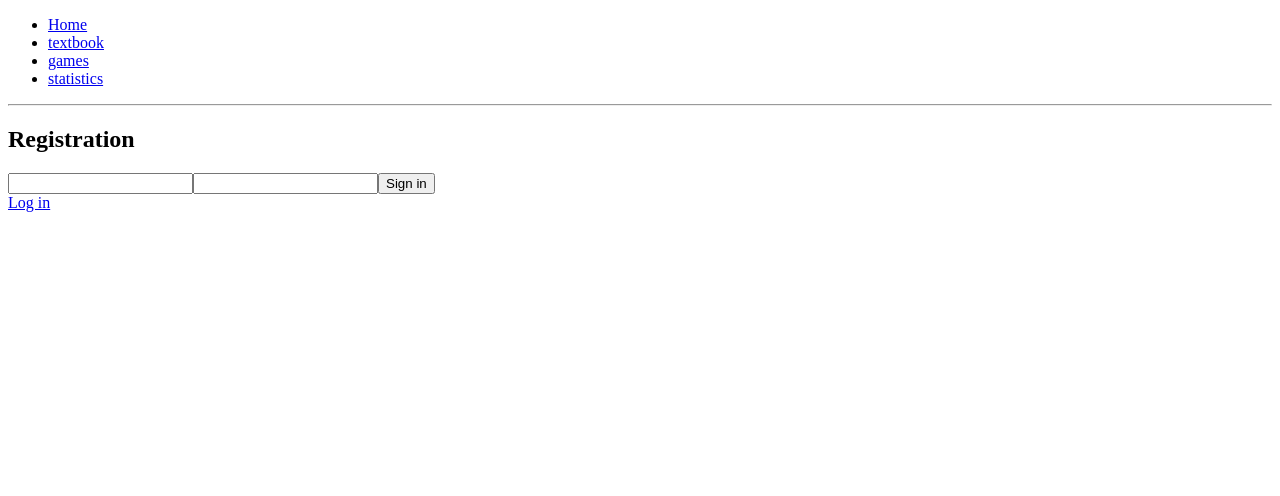
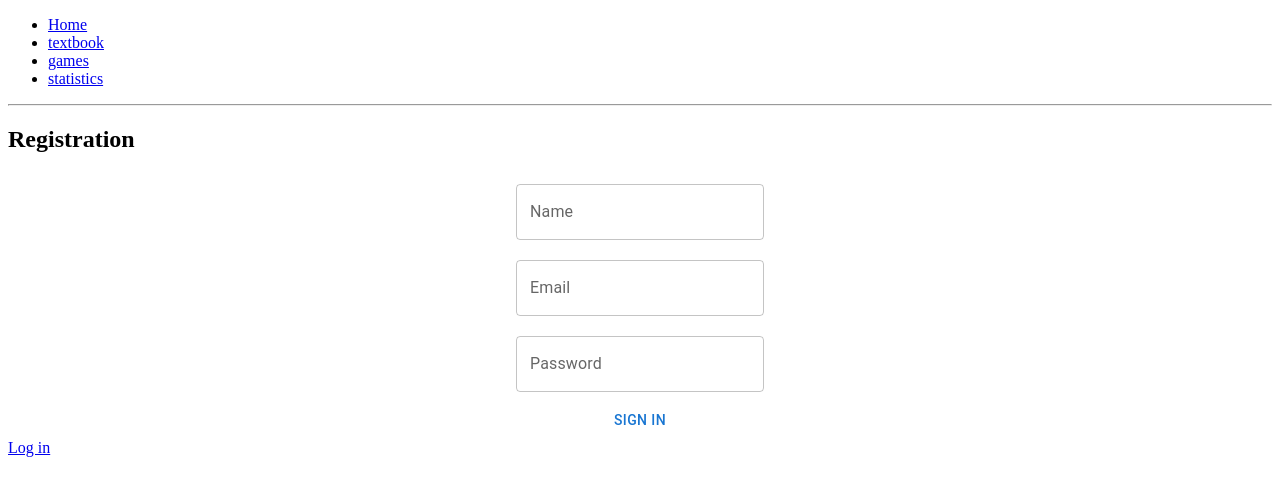
Before and after one commit to ElenaPogodaeva/rslang, a React app: page /registration in a window 1280 px wide. Shown: the top 496 px of the page. Built offline with nearby package versions, Linux system fonts and the light colour scheme.

Commit message:
feat:: initial autorization

```diff
--- a/package.json
+++ b/package.json
@@ -10,6 +10,9 @@
   },
   "license": "MIT",
   "dependencies": {
+    "@emotion/react": "^11.7.1",
+    "@emotion/styled": "^11.6.0",
+    "@mui/material": "^5.4.1",
     "@reduxjs/toolkit": "^1.7.2",
     "@types/classnames": "^2.3.1",
     "@types/react": "^17.0.38",
--- a/src/App.tsx
+++ b/src/App.tsx
@@ -15,11 +15,11 @@ function App() {
       <Navigation />
       <Routes>
         <Route path="/" element={<HomePage />} />
-        <Route path="/login" element={<LoginPage />} />
-        <Route path="/registration" element={<RegistrationPage />} />
-        <Route path="/textbook" element={<TextbookPage />} />
-        <Route path="/games" element={<GamesPage />} />
-        <Route path="/statistics" element={<StatisticsPage />} />
+        <Route path="login" element={<LoginPage />} />
+        <Route path="registration" element={<RegistrationPage />} />
+        <Route path="textbook" element={<TextbookPage />} />
+        <Route path="games" element={<GamesPage />} />
+        <Route path="statistics" element={<StatisticsPage />} />
       </Routes>
     </BrowserRouter>
   )
--- /dev/null
+++ b/src/components/Form/LoginForm.scss
@@ -0,0 +1,9 @@
+.controlsWrapper {
+  display: flex;
+  flex-direction: column;
+  align-items: center;
+
+  &__control {
+    margin: 10px;
+  }
+}
--- a/src/components/Form/Form.tsx
+++ b/src/components/Form/loginForm.tsx
@@ -6,7 +6,7 @@ import { useSelector } from "react-redux";
 
 interface FormProps {
   title: string;
-  handleClick: (user: {email: string, pass: string}) => void;
+  handleClick: (user: {email: string, password: string}) => void;
 }
 
 let validationSchema = yup.object().shape({
@@ -14,9 +14,10 @@ let validationSchema = yup.object().shape({
   email: yup.string().required().email().typeError('insert correct email'),
 });
 
-const FormInput = ({field, meta}: FieldProps) => {
+const FormInput = ({field, meta, name}: FieldProps & {name: string}) => {
 
   return <label>
+    {name}
   {meta.touched && meta.error && (
      <div>{meta.error}</div>
   )}
@@ -24,25 +25,25 @@ const FormInput = ({field, meta}: FieldProps) => {
 </label>
 }
 
-export const AuthicationForm: FC<FormProps> = ({title, handleClick}) => {
+export const LoginForm: FC<FormProps> = ({title, handleClick}) => {
   const user = useSelector((state: any) => state.user)
 
   return (
-    <Formik onSubmit={handleClick} initialValues={{email: '', pass: ''}} validationSchema={validationSchema}>
+    <Formik onSubmit={handleClick} initialValues={{email: '', password : ''}} validationSchema={validationSchema}>
       <Form>
         <Field
           type="email"
           name="email"
           placeholder="email"
         >
-          {(props:FieldProps) => <FormInput {...props}/>}
+          {(props:FieldProps) => <FormInput {...props} name={'Email'}/>}
         </Field>
         <Field
           type="password"
           name="password"
           placeholder="password"
         >
-          {(props:FieldProps) => <FormInput {...props}/>}
+          {(props:FieldProps) => <FormInput {...props} name={'Password'}/>}
         </Field>
         <button type="submit">
           {title}
--- /dev/null
+++ b/src/components/Form/regForm.tsx
@@ -0,0 +1,63 @@
+import React from "react";
+import {Formik, Form, Field, FieldProps} from 'formik';
+import * as yup from 'yup';
+import { FC } from "react";
+import { useSelector } from "react-redux";
+import { FormInput } from '../ui-kit';
+import { Button } from '@mui/material';
+import style from './LoginForm.scss';
+
+interface FormProps {
+  title: string;
+  handleClick: (user: {name: string, email: string, password: string}) => void;
+}
+
+let validationSchema = yup.object().shape({
+  password: yup.string().required('fffff').length(8, 'э ауауцацац'),
+  email: yup.string().required('ssssssss').email('dfefefefefeefefef'),
+  name: yup.string().required(),
+});
+
+export const RegForm: FC<FormProps> = ({title, handleClick}) => {
+  const user = useSelector((state: any) => state.user)
+
+  return (
+    <Formik onSubmit={handleClick} initialValues={{name: '', email: '', password : ''}} validationSchema={validationSchema}>
+      <Form>
+      <div className={style.controlsWrapper}>
+        <div className={style.controlsWrapper__control}>
+        <Field
+            type="text"
+            name="name"
+            placeholder="name"
+          >
+            {(props:FieldProps) => <FormInput label="Name" id={"name"} {...props}/>}
+          </Field>
+        </div>
+          <div className={style.controlsWrapper__control}>
+          <Field
+            type="email"
+            name="email"
+            placeholder="email"
+          >
+            {(props:FieldProps) => <FormInput label="Email" id={"email"} {...props}/>}
+          </Field>
+          </div>
+          <div  className={style.controlsWrapper__control}>
+          <Field
+            type="password"
+            name="password"
+            placeholder="password"
+          >
+            {(props:FieldProps) => <FormInput label="Password" id={"password"} {...props}/>}
+          </Field>
+          </div>
+
+          <Button type="submit" className={style.controlsWrapper__control}>
+            {title}
+          </Button>
+      </div>
+      </Form>
+    </Formik>
+  )
+}
--- /dev/null
+++ b/src/components/ui-kit/FormInput/FormInput.tsx
@@ -0,0 +1,20 @@
+
+import React, { useMemo } from "react";
+import { FieldProps } from 'formik';
+import { TextField, TextFieldProps } from '@mui/material';
+
+export const FormInput = ({field, meta, label, variant = 'outlined', id}: FieldProps & TextFieldProps) => {
+  const errorText = useMemo(
+    () => (meta.touched && meta.error) ? meta.error : '',
+    [meta.touched, meta.error]
+  );
+
+  return (<TextField
+    label={label}
+    variant={variant}
+    id={id}
+    error={Boolean(meta.touched && meta.error)}
+    helperText={errorText}
+    {...field}
+    />)
+}
--- /dev/null
+++ b/src/components/ui-kit/index.ts
@@ -0,0 +1 @@
+export * from './FormInput/FormInput';
--- a/src/pages/authorization/login.tsx
+++ b/src/pages/authorization/login.tsx
@@ -1,14 +1,14 @@
 import React from "react";
 import { Link } from "react-router-dom";
-import { AuthicationForm } from "../../components/Form/Form";
+import { LoginForm } from "../../components/Form/loginForm";
 import { useAppDispatch } from "../../hooks/redux-hooks";
 import { setUser } from "store/slices/userSlice";
 
 const LoginPage = () => {
   const dispatch = useAppDispatch();
 
-  const handleLogin = (user: {email: string, pass: string}, props?: any) => {
-    props.validateForm()
+  const handleLogin = (user: {email: string, password: string}, props?: any) => {
+    props.validateForm();
     console.log(props)
     console.log('Log in')
   }
@@ -16,7 +16,7 @@ const LoginPage = () => {
   return (
     <div>
       <h2>Log in</h2>
-      <AuthicationForm
+      <LoginForm
         title="Log in"
         handleClick={handleLogin}
       />
--- a/src/pages/authorization/registration.tsx
+++ b/src/pages/authorization/registration.tsx
@@ -1,15 +1,16 @@
-import { AuthicationForm } from "../../components/Form/Form";
 import React from "react";
 import { Link } from "react-router-dom";
+import { RegForm } from "../../components/Form/regForm";
 
 const RegistrationPage = () => {
-/*  const handleReg = (email: string, password: string) => {
 
-    console.log('Reg')
-  }*/
+  const [isFetching, setFetching] = React.useState(false);
+  const [errorMessage, setErrorMessage] = React.useState('');
 
   const createUser = React.useCallback(async (user: any) => {
-    const rawResponse = await fetch('https://<your-app-name>.herokuapp.com/users', {
+    setFetching(true);
+    try {
+      const rawResponse = await fetch('https://rslang-team54.herokuapp.com/users', {
         method: 'POST',
         headers: {
           'Accept': 'application/json',
@@ -17,16 +18,34 @@ const RegistrationPage = () => {
         },
         body: JSON.stringify(user)
       });
+
+      const fetchToken = await fetch('https://rslang-team54.herokuapp.com/signin', {
+        method: 'POST',
+        headers: {
+          'Accept': 'application/json',
+          'Content-Type': 'application/json'
+        },
+        body: JSON.stringify(user)
+      });
+
       const content = await rawResponse.json();
 
-    console.log(content);
+      const token  = await fetchToken.json();
+      console.log(token.token)
+    } catch (error: any) {
+        setErrorMessage(error.message);
+    } finally {
+      setFetching(false);
+    }
   }, []);
 
 
   return (
     <div>
       <h2>Registration</h2>
-      <AuthicationForm
+      {isFetching && <div><h1>ЗАГРУЖАЮ...</h1></div>}
+      <div><h1>{errorMessage}</h1></div>
+      <RegForm
         title="Sign in"
         handleClick={createUser}
       />
--- a/webpack.dev.js
+++ b/webpack.dev.js
@@ -9,6 +9,7 @@ module.exports = merge(commonConfig, {
 	},
 	devtool: 'inline-source-map',
 	devServer: {
+		historyApiFallback: true,
 		port: 3000,
 		hot: true,
 		open: true,
```
Also changed, not shown: 1 other file (tests, documents, lock files or other folders). Lines whose indentation alone changed are shown as unchanged.
